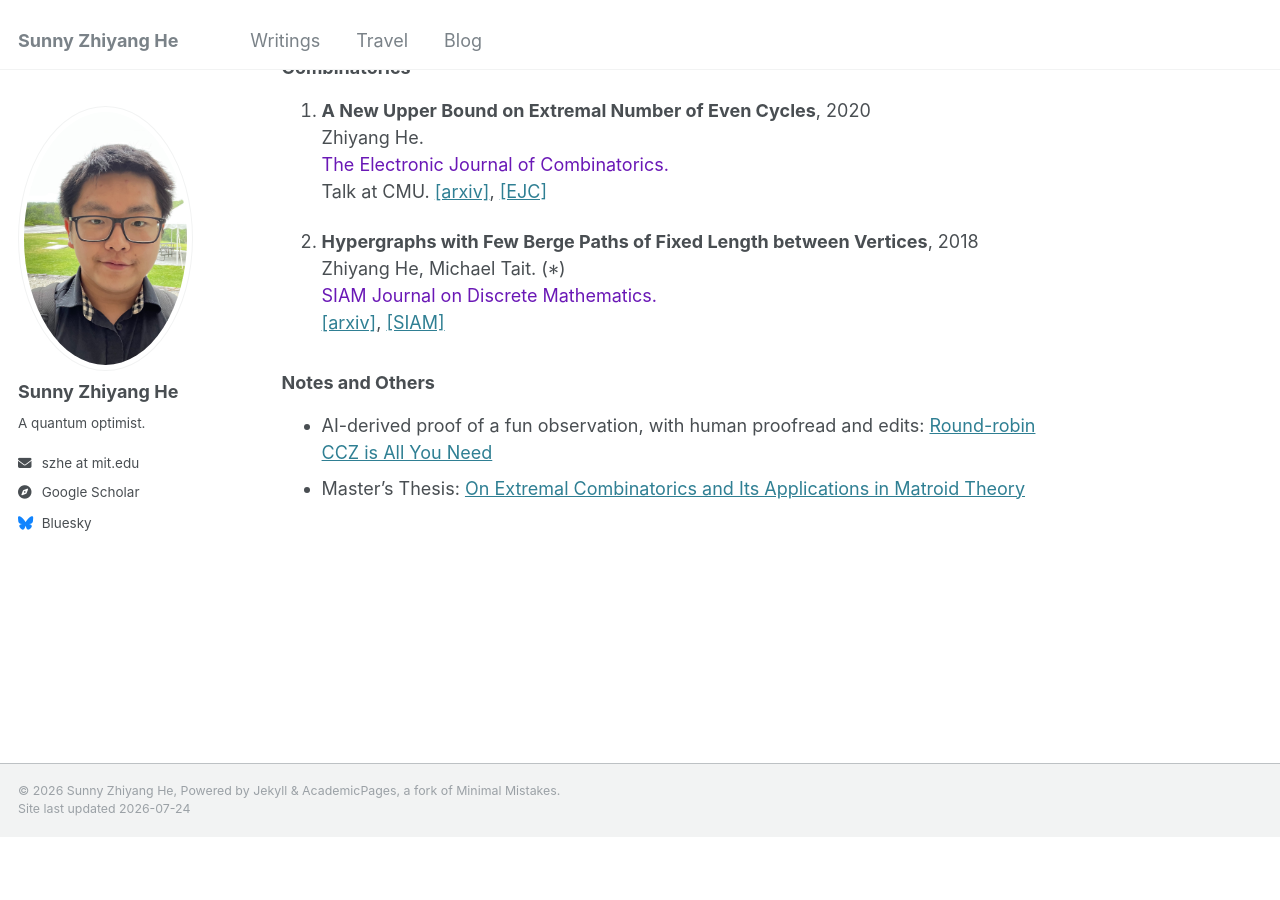
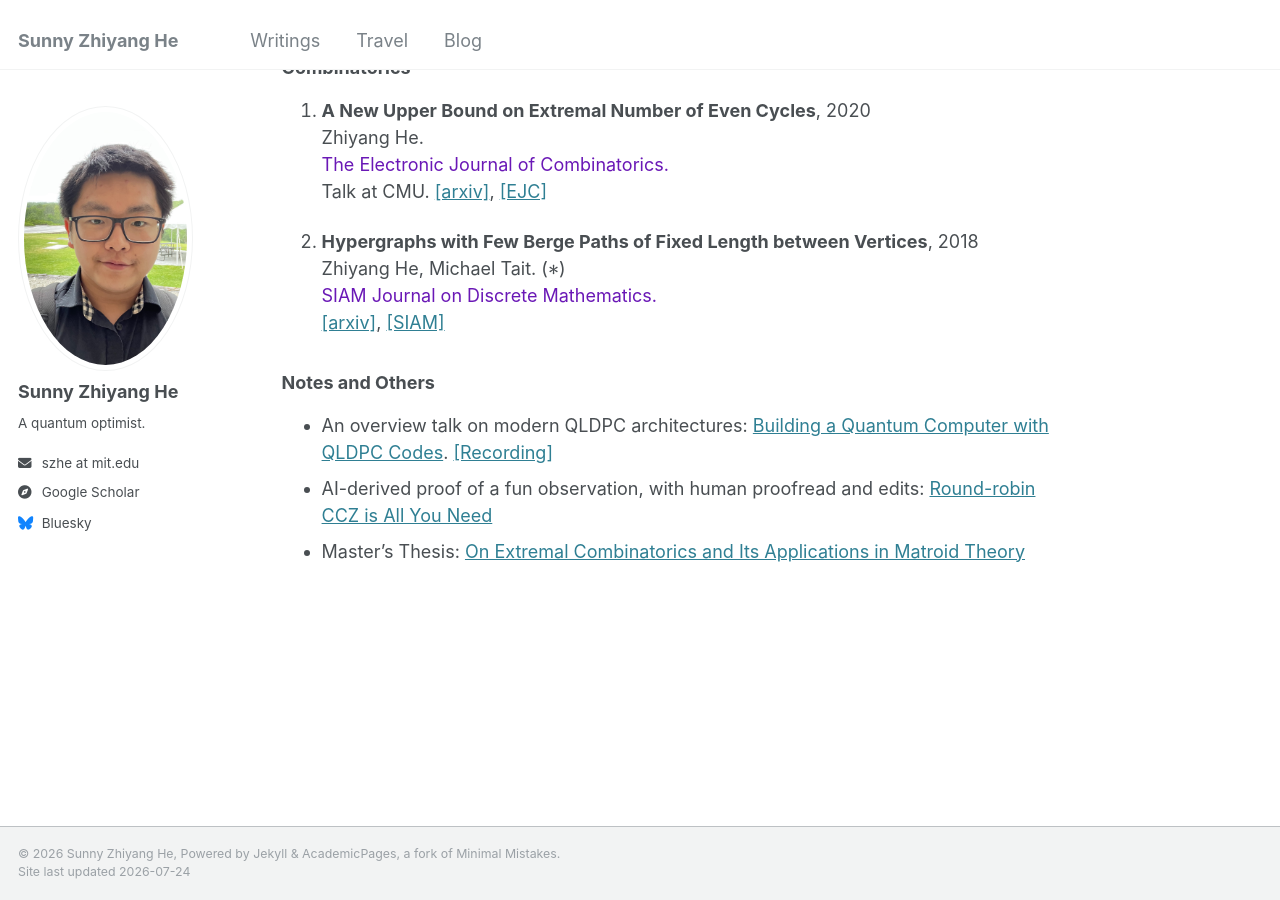
Before and after one commit to SunnyZhiyangHe/sunnyzhiyanghe.github.io, a Jekyll site: the page built from _pages/about.md, in a window 1280 px wide and 900 px high, scrolled down 5563 px. Built offline with Jekyll 4.4.1, drawn with Linux system fonts in a browser that asks for light colours; before the commit the page ends 6400 px from its top, so only the background shows below that.

Commit message:
Update about.md

```diff
--- a/_pages/about.md
+++ b/_pages/about.md
@@ -235,5 +235,6 @@ Zhiyang He, Michael Tait. ($$*$$)
 
 ### Notes and Others
 <!-- - Tutorial on QLDPC surgery (presentation) [Slides](). -->
+- An overview talk on modern QLDPC architectures: [Building a Quantum Computer with QLDPC Codes](/files/Talks/Building_a_Quantum_Computer_with_QLDPC_codes.pdf). [[Recording]](https://simons.berkeley.edu/talks/sunny-zhiyang-he-mit-2026-07-23)
 - AI-derived proof of a fun observation, with human proofread and edits: [Round-robin CCZ is All You Need](/files/Notes/Round-robin-CCZ.pdf)
 - Master's Thesis: [On Extremal Combinatorics and Its Applications in Matroid Theory](/files/MSThesis.pdf)
```
